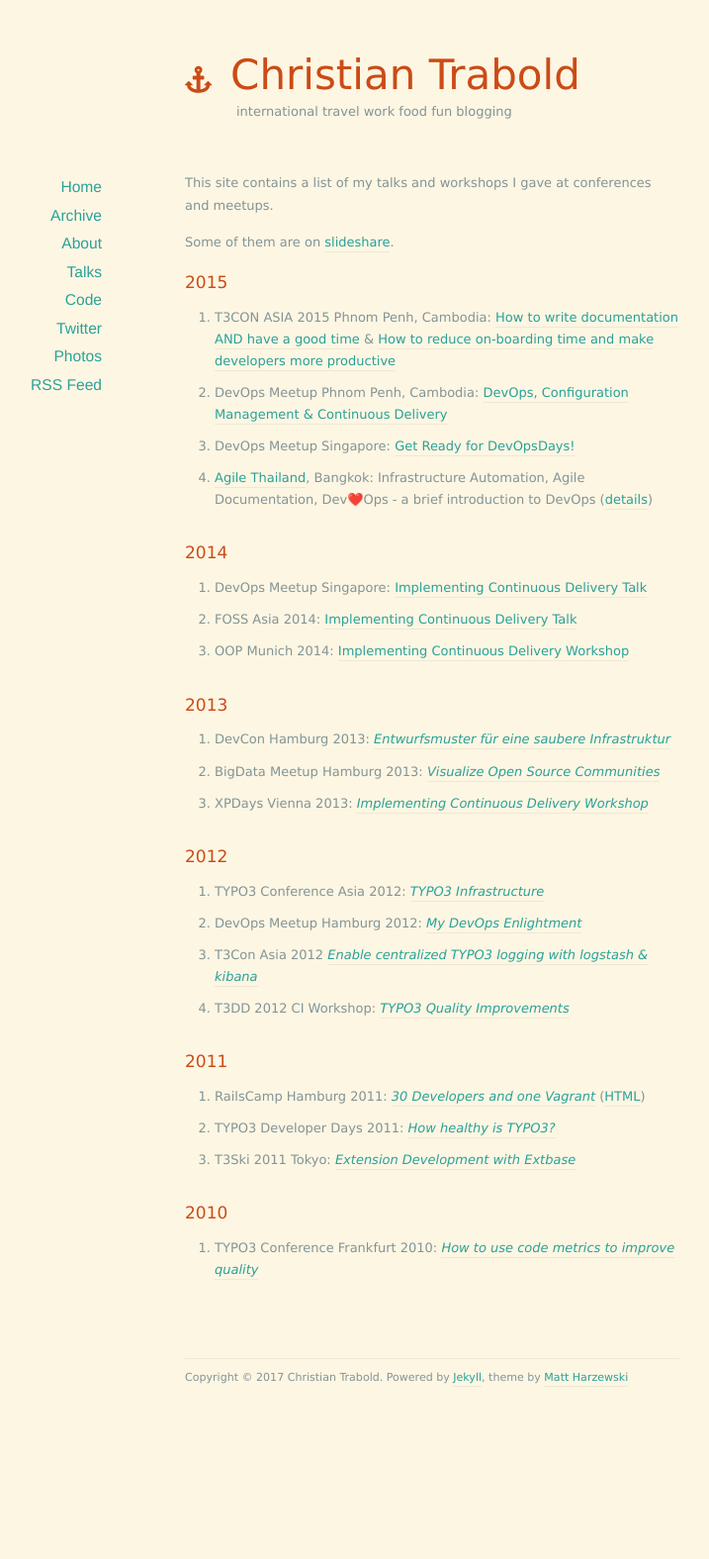
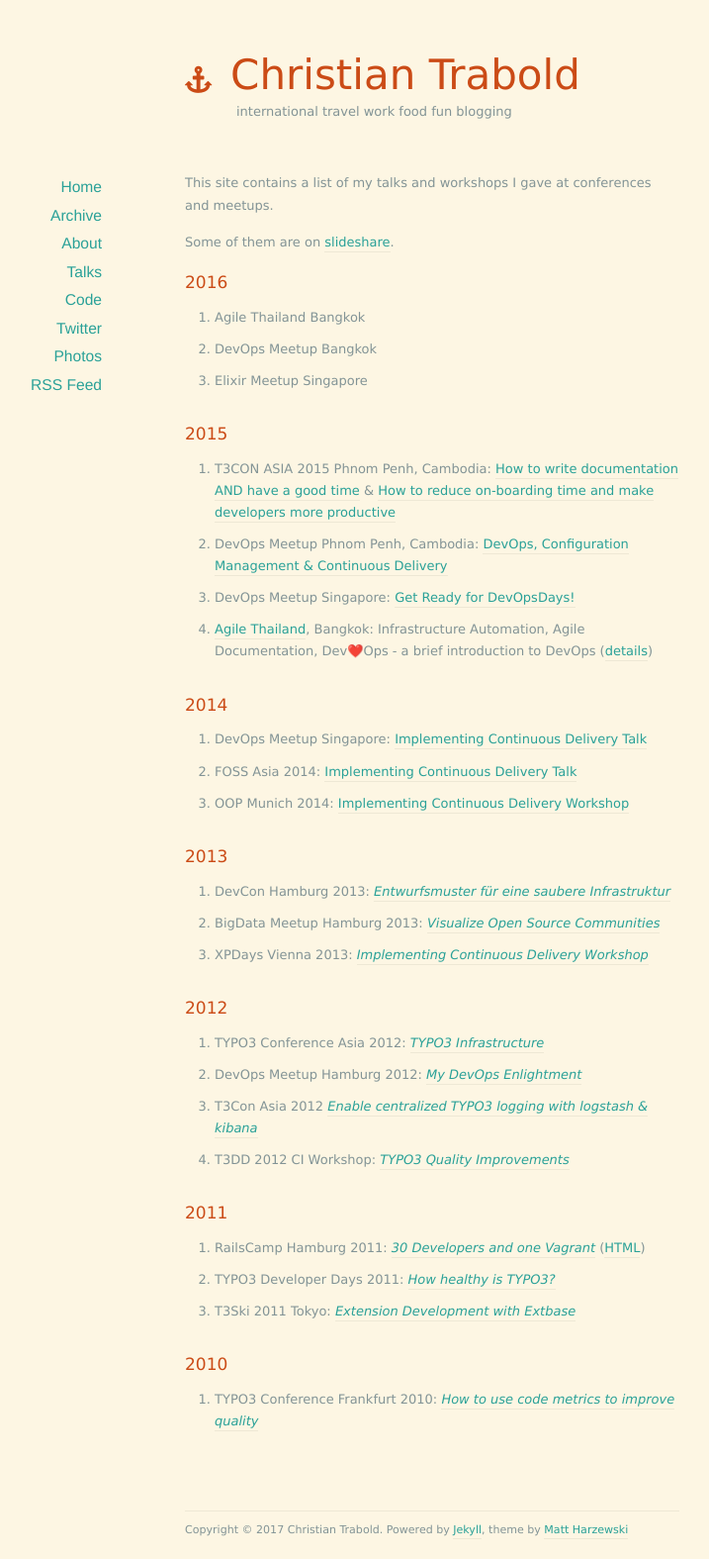
Before and after one commit to ctrabold/ctrabold.github.io, a Jekyll site: the page built from talks/index.md, in a window 1280 px wide. Shown: the whole page at 99% size, without its empty margins (203-920 px from the left). Built offline with Jekyll 4.4.1, drawn with Linux system fonts in a browser that asks for light colours; nearby versions of some CDN libraries; emoji names are drawn with the system emoji font; before the commit the page ends 1422 px from its top, so only the background shows below that.

Commit message:
talks: Add list for 2016

```diff
--- a/talks/index.md
+++ b/talks/index.md
@@ -6,6 +6,13 @@ title: Talks
 This site contains a list of my talks and workshops I gave at conferences and meetups.
 
 Some of them are on [slideshare](http://de.slideshare.net/ctrabold).
+
+# 2016
+
+- Agile Thailand Bangkok
+- DevOps Meetup Bangkok
+- Elixir Meetup Singapore
+
 
 # 2015
 
```
